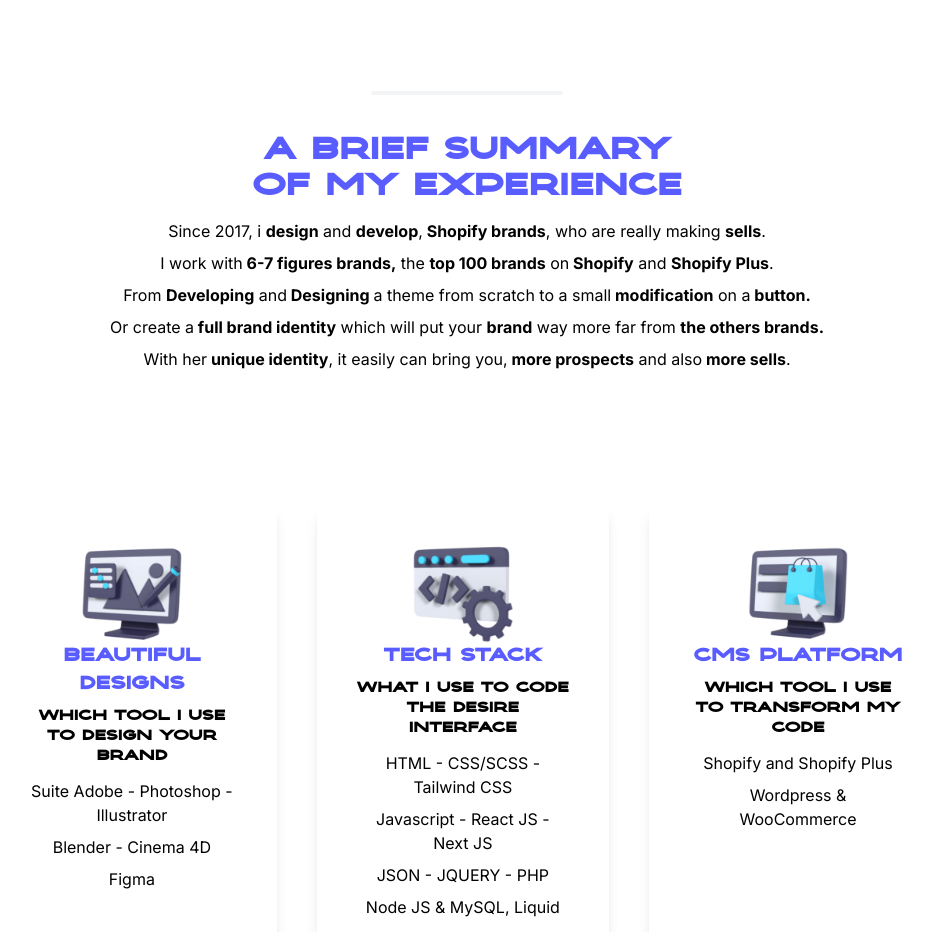
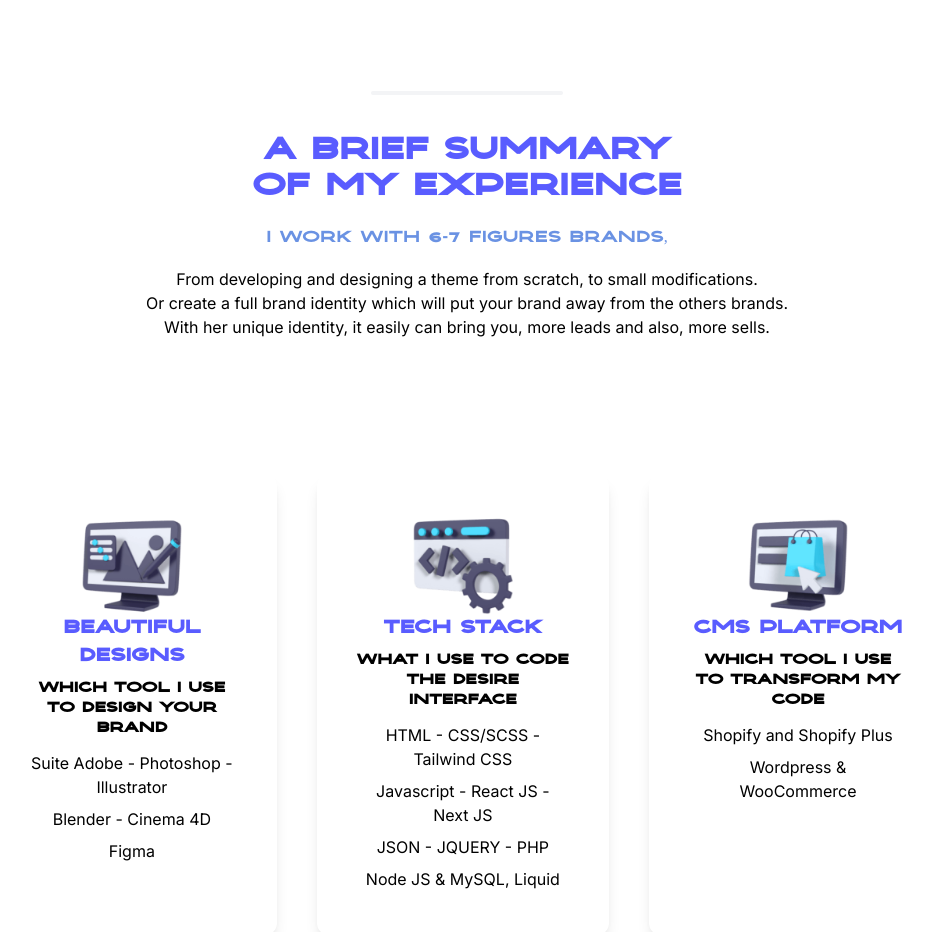
Before and after one commit to LilZloty/my-portfolio, a Next.js app in the folder my-react-portfolio/: page / in a window 1280 px wide. Shown: the part 960-1892 px from the top of the page, without its empty margins (173-1106 px from the left). Built offline with nearby package versions, Linux system fonts and the light colour scheme.

Commit message:
add effect on summary text

```diff
--- /dev/null
+++ b/my-react-portfolio/pages/AnimatedText.js
@@ -0,0 +1,43 @@
+import { useState, useEffect } from "react";
+
+const AnimatedText = () => {
+  const [text, setText] = useState('')
+  const [index, setIndex] = useState(0)
+  const textArray = [    'Since 2017', 'i design and develop',  'Shopify brands,',    'who are really making sells.',    'I work with 6-7 figures brands,',    'the top 100 brands',
+  'on',    'Shopify',    'Shopify Plus and Wordpress.' ]
+
+  useEffect(() => {
+    let timeoutId
+
+    const type = () => {
+      setText(textArray[index].slice(0, text.length + 1))
+      if (textArray[index].length > text.length + 1) {
+        timeoutId = setTimeout(type, 50)
+      } else {
+        if (index === textArray.length - 1) {
+          setTimeout(() => {
+            setIndex(0)
+            setText('')
+          }, 1500)
+          return
+        }
+        timeoutId = setTimeout(() => {
+          setIndex((index + 1) % textArray.length)
+          setText('')
+        }, 1500)
+      }
+    }
+    type()
+
+    return () => {
+      clearTimeout(timeoutId)
+    }
+  }, [textArray, index, text])
+
+
+  return (
+      <p className="font-nikea text-1xl text-[#6a92e3]">{text} </p>
+  )
+}
+
+export default AnimatedText;
--- a/my-react-portfolio/pages/index.js
+++ b/my-react-portfolio/pages/index.js
@@ -14,11 +14,11 @@
 import sweetnabbody from "../public/images/sweetnabbody.png";
 import mayfurs from "../public/images/mayfursbanner.png";
 import anese from "../public/images/sweetnabbody.png";
-
+import AnimatedText from './AnimatedText'
 
 export default function Home() {
   const [darkMode, setDarkMode] = useState(false);
-
+  const [index, setIndex] = useState(0);
   return (
     <div className={darkMode ? "dark" : ""}>
       <Head>
@@ -82,21 +82,11 @@
         <section className="text-center">
           <div className="py-10">
             <hr class="my-4 mx-auto w-48 h-1 bg-gray-100 rounded border-0 md:my-10 dark:bg-gray-700 "></hr>
-            <h2 className="text-3xl text-[#595CFF]">a brief summary <br></br>of my experience</h2>
-            <p className="text-md py-2 leading-8 dark:text-gray-300">
-              Since 2017, i <b> design</b> and <b> develop</b>,
-              <b> Shopify brands</b>, who are really making <b>sells</b>. <br />
-              I work with
-              <b> 6-7 figures brands,</b> the <b> top 100 brands</b> on
-              <b> Shopify</b> and <b> Shopify Plus</b>.
-              <br /> From <b>Developing</b> and
-              <b> Designing </b> a theme from scratch to a small
-              <b> modification</b> on a<b> button.</b> <br /> Or create a
-              <b> full brand identity</b> which will put your <b>brand</b> way
-              more far from <b>the others brands.</b> <br /> With her
-              <b> unique identity</b>, it easily can bring you,
-              <b> more prospects</b> and also<b> more sells</b>. <br />
-            </p>
+            <h2 className="text-3xl text-[#595CFF] pb-5">a brief summary <br></br>of my experience</h2>
+            <AnimatedText />
+            <p class="my-4"> From developing and designing  a theme from scratch, to small modifications. <br></br>
+              Or create a full brand identity  which will put your brand away from the others brands.    <br></br>
+              With her unique identity, it easily can bring you, more leads and also, more sells.</p>
           </div>
         </section>
         <section className="pt-10">
--- a/my-react-portfolio/styles/globals.css
+++ b/my-react-portfolio/styles/globals.css
@@ -61,3 +61,59 @@
       transform: scale(1.5);
     }
   }
+
+  .animated-text {
+  animation: fadeInOut 1s ease-in-out forwards;
+}
+
+@keyframes fadeInOut {
+  0% {
+    opacity: 0;
+  }
+  100% {
+    opacity: 1;
+  }
+}
+
+.animated-text-1 {
+  animation: fadeInOut1 1s ease-in-out forwards;
+}
+
+.animated-text-2 {
+  animation: fadeInOut2 1s ease-in-out forwards;
+}
+
+.animated-text-3 {
+  animation: fadeInOut3 1s ease-in-out forwards;
+}
+
+@keyframes fadeInOut1 {
+  0% {
+    opacity: 0;
+  }
+  100% {
+    opacity: 1;
+  }
+}
+
+@keyframes fadeInOut2 {
+  0% {
+    opacity: 0;
+    transform: translateY(-100%);
+  }
+  100% {
+    opacity: 1;
+    transform: translateY(0);
+  }
+}
+
+@keyframes fadeInOut3 {
+  0% {
+    opacity: 0;
+    transform: scale(0);
+  }
+  100% {
+    opacity: 1;
+    transform: scale(1);
+  }
+}
```
